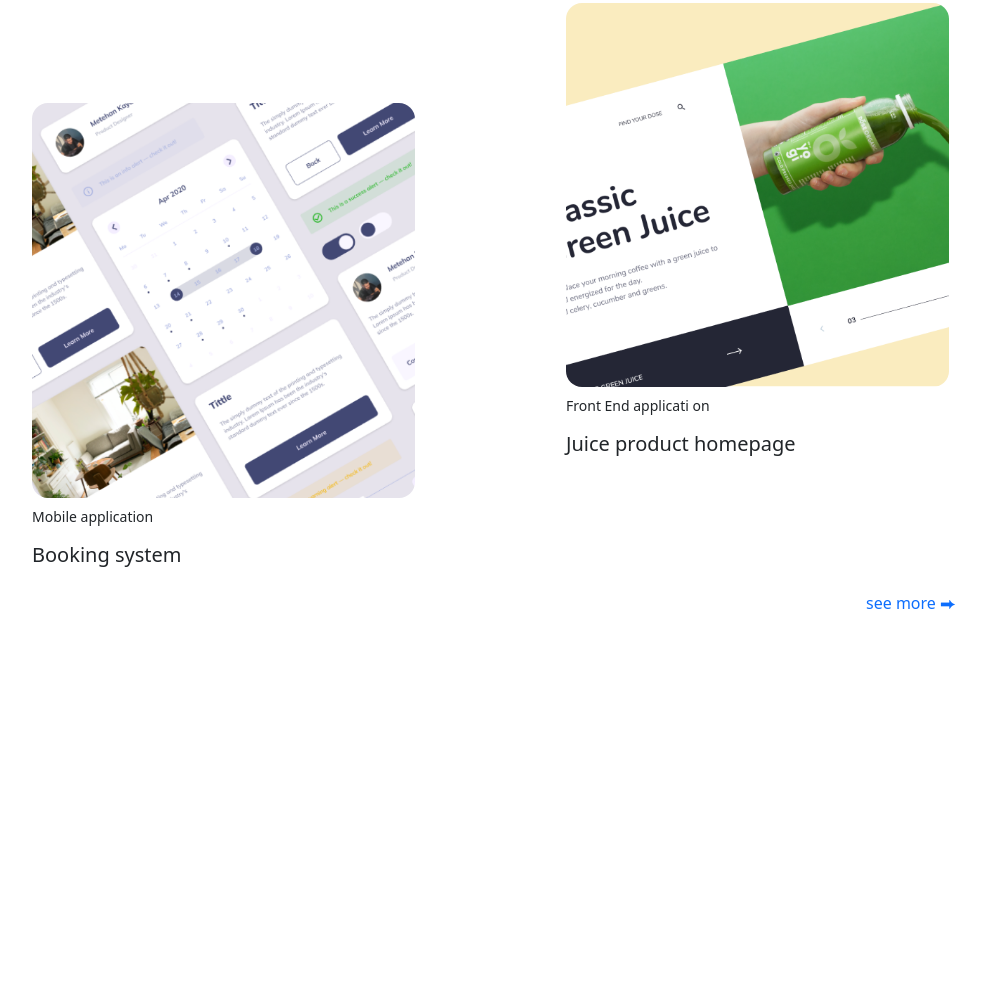
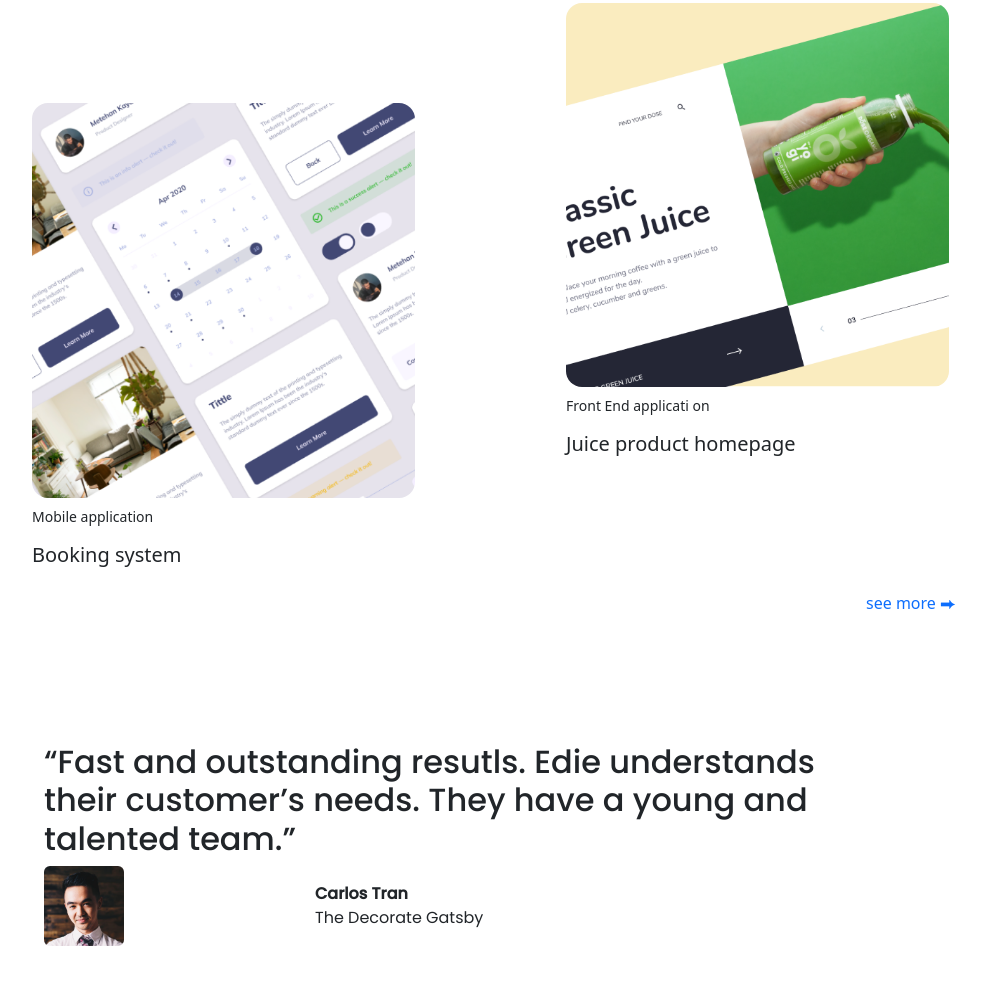
Before and after one commit to Juana-89/edie-homepage-master, a website: page src/index.html in a window 1280 px wide. Shown: the part 2147-3133 px from the top of the page, without its empty margins (166-1152 px from the left). Before the commit the page ends 2850 px from the top, so only its background shows below. Drawn offline with nearby package versions, Linux system fonts and the light colour scheme.

```diff
--- a/src/index.html
+++ b/src/index.html
@@ -58,12 +58,12 @@
       <div class="row align-items-start font_family_poppins p-4">
         <div class="w-50 pl-5 ml-4">
           <p class="text-primary">Unhappy with your website?</p>
-          <h2 class="font__family">We create beautiful and fast web services</h1>
+          <h2 class="">We create beautiful and fast web services</h1>
         </div>
         <img src="./assets/heroImage.jpg" class="rounded-5 img-fluid">
         <div class="w-35 pl-5 ml-4 pt-4 ">
           <div class="pb-4">
-            <h2 class="font__family pb-4">Story, emotion and purpose</h1>
+            <h2 class="pb-4">Story, emotion and purpose</h1>
               <p class="text-justify">We help transform your ideas into real world applications that will outperform
                 your
                 toughest competition
@@ -159,10 +159,29 @@
           </div>
         </div>
         <div class="d-flex justify-content-end mr-4">
-        <a href="#" class="icon-link text-decoration-none">
-        <p>see more ⮕</p>
+          <a href="#" class="icon-link text-decoration-none">
+            <p>see more ⮕</p>
+        </div>
+        </a>
       </div>
-        </a>
+    </div>
+    <div class="container text-left p-3">
+      <div class="row font_family_poppins p-4">
+        <div class="w-75 pl-5 ml-4">
+          <h2 class="">“Fast and outstanding resutls. Edie understands their customer’s needs. They have a
+            young and talented team.”</h2>
+        </div>
+        <div class="col-md-6 ml-4 gap-1">
+          <div class="row">
+            <div class="col-md-6 d-flex flex-column">
+              <img src="./assets/person4.png" alt="" class="rounded w-5">
+            </div>
+            <div class="col-md-6 d-flex flex-column justify-content-center">
+              <p class="rounded m-0 fw-bold">Carlos Tran</p>
+              <p class="rounded m-0">The Decorate Gatsby</p>
+            </div>
+          </div>
+        </div>
       </div>
     </div>
   </section>
--- a/src/styles.css
+++ b/src/styles.css
@@ -64,3 +64,7 @@
 .mr-4{
     margin-right: 120px;
 }
+
+.w-5 {
+    width: 80px;
+}
```
